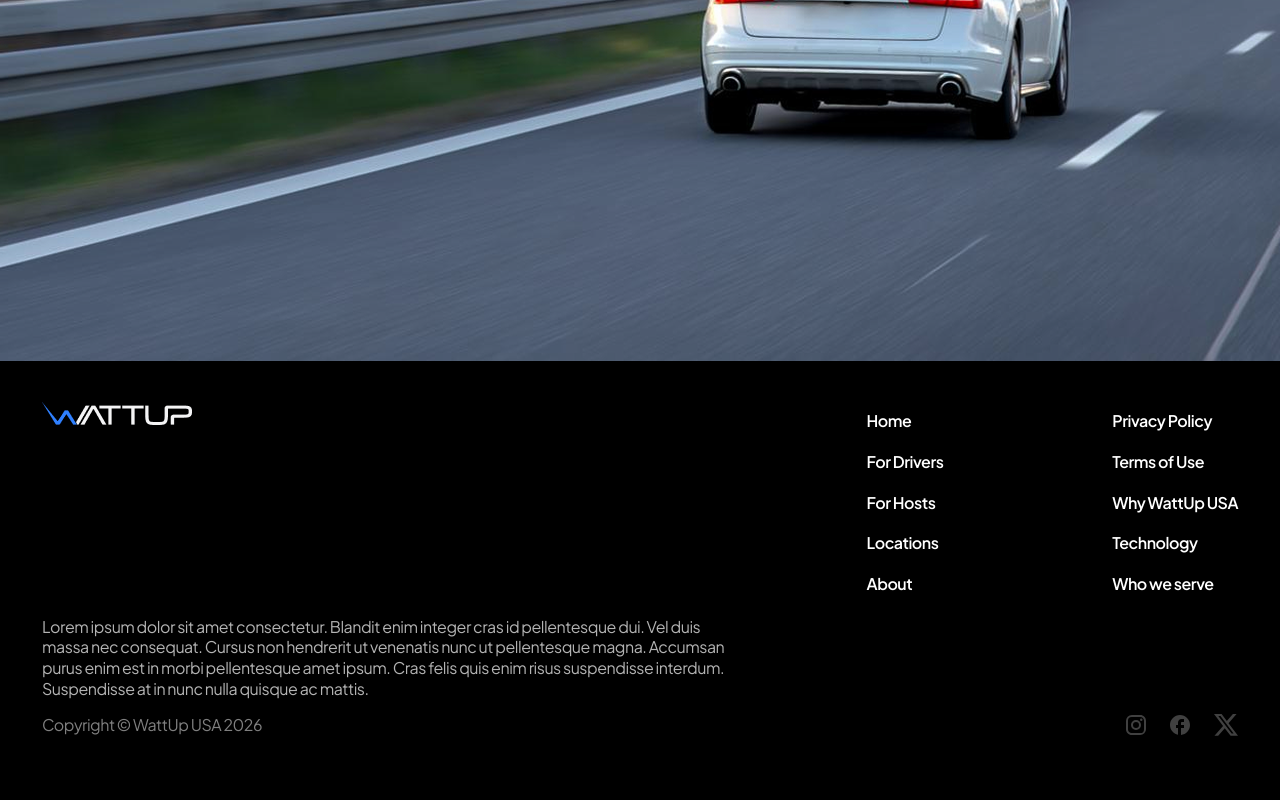
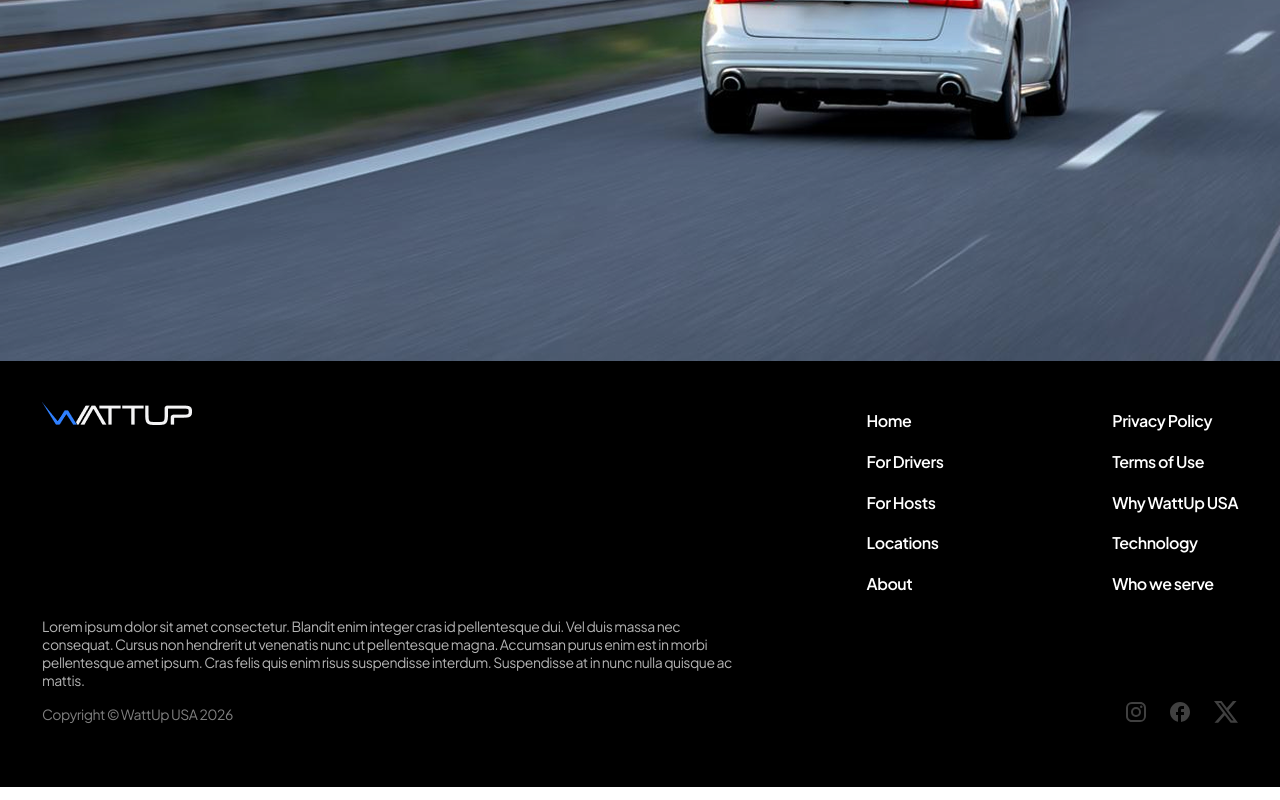
Before and after one commit to asrafulhaq/wattup-usa, a Next.js app: page /about in a window 1280 px wide. Shown: the part 2645-3445 px from the top of the page. Built offline with nearby package versions, Linux system fonts and the light colour scheme.

Commit message:
deploy 3d section

```diff
--- a/app/page.tsx
+++ b/app/page.tsx
@@ -5,7 +5,6 @@ import { FutureMobility } from '@/components/home/future-mobility';
 import { Hero } from '@/components/home/hero';
 import { HowItWorks } from '@/components/home/how-it-works';
 import { TechnologyBacked } from '@/components/home/technology-backed';
-import { TechnologyBackedXPercent } from '@/components/home/technology-backed-xpercent';
 import { VideoPresentation } from '@/components/home/video-presentation';
 import { WhyChoose } from '@/components/home/why-choose';
 
@@ -28,7 +27,7 @@ export default function Home() {
             <HowItWorks />
 
             {/* 6. Technology Backed */}
-            <TechnologyBackedXPercent />
+            {/*    <TechnologyBackedXPercent /> */}
             <TechnologyBacked />
 
             {/* 7. Expanding Locations */}
--- a/components/drivers/page-hero.tsx
+++ b/components/drivers/page-hero.tsx
@@ -17,8 +17,10 @@ export function PageHero({
     subHeadingClass,
     overlayClass,
     overlay = true,
+    alt,
 }: {
     image?: string;
+    alt?: string;
     heading: React.ReactNode;
     subHeading: React.ReactNode;
     buttonText: string;
@@ -46,7 +48,7 @@ export function PageHero({
                 )}>
                 <Image
                     src={image || '/assets/images/for-driver-page-hero.png'}
-                    alt='Page Hero Background'
+                    alt={alt || 'Page Hero Background'}
                     fill
                     className={cn(
                         'object-cover  object-[77%_100%] md:object-center',
--- a/components/home/footer.tsx
+++ b/components/home/footer.tsx
@@ -70,7 +70,7 @@ const Footer = () => {
                 {/* Bottom Row: Text & Social Icons */}
                 <div className='flex flex-col-reverse md:flex-row justify-between items-start md:items-end gap-12 w-full'>
                     {/* Text block & Copyright (Left) */}
-                    <div className='flex text-[14 px] text-white/70 leading-[129%] mt-3 flex-col items-start max-w-[700px]'>
+                    <div className='flex text-[14px] text-white/70 leading-[129%] mt-3 flex-col items-start max-w-[700px]'>
                         <p className='mb-[16px]'>
                             Lorem ipsum dolor sit amet consectetur. Blandit enim
                             integer cras id pellentesque dui. Vel duis massa nec
--- a/components/home/technology-backed.tsx
+++ b/components/home/technology-backed.tsx
@@ -53,7 +53,7 @@ export function TechnologyBacked({
                 scrollTrigger: {
                     trigger: section,
                     start: 'top top',
-                    end: `+=120%`,
+                    end: `+=400%`,
                     pin: true,
                     pinSpacing: true,
                     scrub: 2,
```
